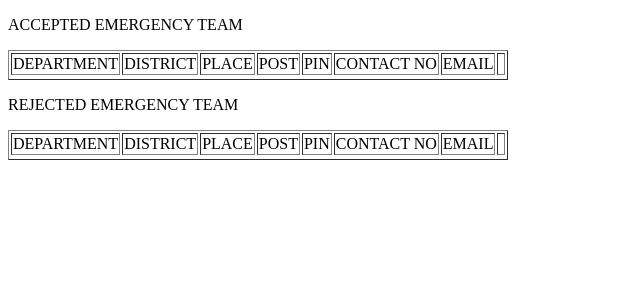
After one commit to shahansv/Crisis-Guard, a Django app: page /admin_manage_emergency_team in a window 1280 px wide. The commit adds this page. Shown: the top 300 px of the page, without its empty margins (0-640 px from the left). Run offline with Django 5.2, Linux system fonts and the light colour scheme; data that the repository does not hold is empty.

Commit message:
Admin module almost done

```diff
--- a/app/urls.py
+++ b/app/urls.py
@@ -35,13 +35,17 @@ urlpatterns = [
 # ADD & MANAGE GUIDELINES
     path('admin_add_guideline',views.admin_add_guideline),
     path('admin_add_guideline_post', views.admin_add_guideline_post),
+    path('admin_manage_guideline',views.admin_manage_guideline),
+    path('admin_search_guideline',views.admin_search_guideline),
+    path('admin_delete_guideline/<id>',views.admin_delete_guideline),
 
-    path('admin_manage_guideline',views.admin_manage_guideline),
+
 
 
 # VERIFY EMERGENCY TEAM
     path('admin_verify_emergency_team',views.admin_verify_emergency_team),
-    path('search_ERT',views.search_ERT),
+    path('admin_manage_emergency_team',views.admin_manage_emergency_team),
+    # path('search_ERT',views.search_ERT),
     path('admin_accept_ERT/<id>',views.admin_accept_ERT),
     path('admin_reject_ERT/<id>',views.admin_reject_ERT),
 
@@ -49,7 +53,7 @@ urlpatterns = [
 
 # MANAGE COMPLAINT
 
-    path('admin_view_camplaint',views.admin_view_camplaint),
+    path('admin_manage_camplaint',views.admin_manage_camplaint),
      path('admin_reply_complaint',views.admin_reply_complaint),
     path('search_complaint',views.search_complaint),
 
@@ -60,8 +64,8 @@ urlpatterns = [
     path('admin_add_notification',views.admin_add_notification),
     path('admin_add_notification_post',views.admin_add_notification_post),
     path('admin_view_notification',views.admin_view_notification),
+    path('admin_manage_notification',views.admin_manage_notification),
     path('admin_delete_notification/<id>',views.admin_delete_notification),
-    path('admin_manage_notification',views.admin_manage_notification),
 
 
 
--- a/app/views.py
+++ b/app/views.py
@@ -182,9 +182,6 @@ def admin_edit_camp_coordinator_post(request):
     place=request.POST["place"]
     post=request.POST["post"]
     pin=request.POST["pin"]
-    fs=FileSystemStorage( )
-    photo = request.FILES["photo"]
-    fsave = fs.save(photo.name, photo)
     obj = camp_coordinator_table.objects.get(id=request.session["coordinatorid"])
     obj.CAMP_id = camp
     obj.name=name
@@ -196,24 +193,8 @@ def admin_edit_camp_coordinator_post(request):
     obj.place=place
     obj.post=post
     obj.pin=pin
-    obj.photo = fsave
     obj.save()
     return HttpResponse('''<script> alert ('CAMP COORDINATOR EDITED');window.location='/admin_manage_camp_coordinator'</script>''')
-
-
-
-
-
-
-
-
-
-
-
-
-
-
-
 
 
 def admin_delete_camp_coordinator(request,id):
@@ -224,23 +205,12 @@ def admin_delete_camp_coordinator(request,id):
 
 
 
-# ADD & MANAGE
-
-
-
-
-
-
-
-
-
-
-def admin_add_emergency_team(request):
-    return render (request,'ADMIN/ADD EMEMRGENCY TEAM.html')
+# ADD & MANAGE GUIDELINES
 
 def admin_add_guideline(request):
     ob = camp_coordinator_table.objects.all()
     return render (request,'ADMIN/ADD GUIDELINE.html',{"data":ob})
+
 
 def admin_add_guideline_post(request):
     camp=request.POST["camp"]
@@ -253,7 +223,70 @@ def admin_add_guideline_post(request):
     obj.date=datetime.datetime.now().date()
     obj.time=datetime.datetime.now().time()
     obj.save()
-    return HttpResponse('''<script> alert ('Inserted');window.location='/admin_view_guideline'</script>''')
+    return HttpResponse('''<script> alert ('GUIDELINE ADDED');window.location='/admin_manage_guideline'</script>''')
+
+
+def admin_manage_guideline(request):
+    ob = Guidelines_table.objects.all()
+    return render (request,'ADMIN\MANAGE GUIDELINE.html',{"val":ob})
+
+
+def admin_delete_guideline(request,id):
+    Guidelines_table.objects.get(id=id).delete()
+    return HttpResponse('''<script> alert('GUIDELINE DELETED');window.location='/admin_manage_guideline';</script>''')
+
+
+def admin_search_guideline(request):
+    name = request.POST['textfield']
+    ob = Guidelines_table.objects.filter(name__icontains=name)
+    return render(request, 'ADMIN/MANAGE GUIDELINE.html', {'val': ob})
+
+
+
+
+
+
+# VERIFY EMERGENCY TEAM
+
+def admin_verify_emergency_team(request):
+    ob=emergency_team_table.objects.filter(LOGIN__type='pending')
+    return render(request, 'ADMIN/VERIFY EMERGENCY TEAM.html', {'val': ob})
+
+def admin_manage_emergency_team(request):
+    ob1=emergency_team_table.objects.filter(LOGIN__type='ert')
+    ob2=emergency_team_table.objects.filter(LOGIN__type='reject')
+    return render(request, 'ADMIN/MANAGE EMERGENCY TEAM.html', {'val1': ob1 ,'val2':ob2})
+
+def admin_accept_ERT(request,id):
+    request.session["ERTid"]=id
+    ob=login_table.objects.get(id=id)
+    ob.type="ert"
+    ob.save()
+    return HttpResponse('''<script> alert ('ACCEPTED');window.location='/admin_manage_emergency_team'</script>''')
+
+def admin_reject_ERT(request,id):
+    request.session["ERTid"]=id
+    ob=login_table.objects.get(id=id)
+    ob.type="reject"
+    ob.save()
+    return HttpResponse('''<script> alert ('REJECTED');window.location='/admin_manage_emergency_team'</script>''')
+
+
+# def search_ERT(request):
+#     district=request.POST['textfield']
+#     ob = emergency_team_table.objects.filter(district__icontains=district)
+#     return render(request, 'ADMIN/ EMERGENCY TEAM.html', {'val': ob})
+
+
+# MANAGE COMPLAINT
+
+def admin_manage_camplaint(request):
+    ob=complaint_table.objects.all()
+    return render (request,'ADMIN/VIEW COMPLAINT.html',{'val':ob})
+
+
+# MANAGE NOTIFICATION
+
 
 def admin_add_notification(request):
     return render (request,'ADMIN/ADD NOTIFICATION.html')
@@ -289,18 +322,10 @@ def admin_reply_complaint(request):
     return render (request,'ADMIN/REPLY COMPLAINT.html')
 
 
-def admin_verify_emergency_team(request):
-    ob=emergency_team_table.objects.filter(LOGIN__type='pending')
-    return render(request, 'ADMIN/VERIFY EMERGENCY TEAM.html', {'val': ob})
 
 
 
 
-
-def search_ERT(request):
-    district=request.POST['textfield']
-    ob = emergency_team_table.objects.filter(district__icontains=district)
-    return render(request, 'ADMIN/VERIFY EMERGENCY TEAM.html', {'val': ob})
 
 
 
@@ -318,20 +343,6 @@ def search_member(request):
 
 
 
-
-def admin_accept_ERT(request,id):
-    request.session["ERTid"]=id
-    ob=login_table.objects.get(id=id)
-    ob.type="ert"
-    ob.save()
-    return HttpResponse('''<script> alert ('ACCEPTED');window.location='/admin_verify_emergency_team'</script>''')
-
-def admin_reject_ERT(request,id):
-    request.session["ERTid"]=id
-    ob=login_table.objects.get(id=id)
-    ob.type="reject"
-    ob.save()
-    return HttpResponse('''<script> alert ('rejected');window.location='/admin_verify_emergency_team'</script>''')
 
 
 
@@ -403,13 +414,6 @@ def admin_delete_notification(request,id):
     notification_table.objects.get(id=id).delete()
     return HttpResponse('''<script> alert('NOTIFICATION DELETED');window.location='/admin_view_notification';</script>''')
 
-def admin_view_camplaint(request):
-    ob=complaint_table.objects.all()
-    return render (request,'ADMIN/VIEW COMPLAINT.html',{'val':ob})
-
-def admin_manage_guideline(request):
-    ob = Guidelines_table.objects.all()
-    return render (request,'ADMIN/VIEW GUIDElLINE.html',{"val":ob})
 
 def coordinator_add_member(request):
     return render (request,'CAMP COORDINATOR/ADD MEMBER.html')
--- /dev/null
+++ b/media/guideline.txt
@@ -0,0 +1 @@
+THIS IS A GUIDELINE FILE
--- /dev/null
+++ b/media/guideline_vyGk5rl.txt
@@ -0,0 +1 @@
+THIS IS A GUIDELINE FILE
--- a/templates/ADMIN/ADD GUIDELINE.html
+++ b/templates/ADMIN/ADD GUIDELINE.html
@@ -7,7 +7,7 @@
 
 <body>
 <form action="/admin_add_guideline_post" method="post" enctype="multipart/form-data" name="form1" id="form1">
-  <table width="244" border="1">
+  <table border="1">
     <tr>
       <td>CAMP</td>
       <td><label>
@@ -25,8 +25,7 @@
       </label></td>
     </tr>
     <tr>
-      <td>&nbsp;</td>
-      <td><label>
+      <td colspan="2"><label>
         <input type="submit" name="Submit" value="Submit" />
       </label></td>
     </tr>
--- a/templates/ADMIN/ADMIN HOME PAGE.html
+++ b/templates/ADMIN/ADMIN HOME PAGE.html
@@ -29,6 +29,9 @@
           <td><a href="admin_verify_emergency_team">VERIFY EMERGENCY RESPONSE TEAM</a></td>
         </tr>
         <tr>
+          <td><a href="admin_manage_emergency_team">MANAGE EMERGENCY RESPONSE TEAM</a></td>
+        </tr>
+        <tr>
           <td><a href="admin_manage_camplaint">MANAGE COMPLAINT </a></td>
         </tr>
         <tr>
--- /dev/null
+++ b/templates/ADMIN/MANAGE EMERGENCY TEAM.html
@@ -0,0 +1,82 @@
+<!DOCTYPE html PUBLIC "-//W3C//DTD XHTML 1.0 Transitional//EN" "http://www.w3.org/TR/xhtml1/DTD/xhtml1-transitional.dtd">
+<html xmlns="http://www.w3.org/1999/xhtml">
+<head>
+<meta http-equiv="Content-Type" content="text/html; charset=iso-8859-1" />
+<title>Untitled Document</title>
+</head>
+
+<body>
+<form id="form1" name="form1" method="post" action="">
+  <p>ACCEPTED EMERGENCY TEAM</p>
+<table  border="1">
+  {% comment %} <tr>
+    <td colspan="8">
+      <label>
+        <input type="text" name="textfield" />
+      </label>
+      <label>
+        <input type="submit" name="Submit2" value="SEARCH" />
+      </label>
+    </td>
+  </tr> {% endcomment %}
+  <tr>
+    <td>DEPARTMENT</td>
+    <td>DISTRICT</td>
+    <td>PLACE</td>
+    <td>POST</td>
+    <td>PIN</td>
+    <td>CONTACT NO</td>
+    <td>EMAIL</td>
+    <td>&nbsp;</td>
+  </tr>
+  <tr>
+    {% for i in val1 %}
+    <td>{{ i.department }}</td>
+    <td>&nbsp;{{ i.district }}</td>
+    <td>{{ i.place }}</td>
+    <td>&nbsp;{{ i.post }}</td>
+    <td>{{ i.pin }}</td>
+    <td>&nbsp;{{ i.ContactNo }}</td>
+    <td>{{ i.email }}</td>
+    <td><a href="/admin_reject_ERT/{{ i.LOGIN.id }}">REJECT</a></td>
+  </tr>
+  {% endfor %}
+</table>
+</form>
+<form id="form2" name="form2" method="post" action="">
+  <p>REJECTED EMERGENCY TEAM</p>
+  <table  border="1">
+    {% comment %} <tr>
+      <td colspan="8"><label>
+        <input type="text" name="textfield3" />
+        </label>
+          <label>
+          <input type="submit" name="Submit3" value="SEARCH" />
+          </label>
+      </td>
+    </tr> {% endcomment %}
+    <tr>
+      <td>DEPARTMENT</td>
+      <td>DISTRICT</td>
+      <td>PLACE</td>
+      <td>POST</td>
+      <td>PIN</td>
+      <td>CONTACT NO</td>
+      <td>EMAIL</td>
+      <td>&nbsp;</td>
+    </tr>
+    <tr> {% for i in val2 %}
+      <td>{{ i.department }}</td>
+      <td>&nbsp;{{ i.district }}</td>
+      <td>{{ i.place }}</td>
+      <td>&nbsp;{{ i.post }}</td>
+      <td>{{ i.pin }}</td>
+      <td>&nbsp;{{ i.ContactNo }}</td>
+      <td>{{ i.email }}</td>
+      <td><a href="/admin_accept_ERT/{{ i.LOGIN.id }}">ACCEPT</a></td>
+    </tr>
+    {% endfor %}
+  </table>
+</form>
+</body>
+</html>
```
Also changed, not shown: templates/ADMIN/ADD EMEMRGENCY TEAM.html (deleted, +0 -52 lines), templates/ADMIN/EDIT CAMP COORDINATOR.html (+4 -11 lines), templates/ADMIN/MANAGE GUIDELINE.html (added, +37 -0 lines), templates/ADMIN/VERIFY EMERGENCY TEAM.html (+8 -15 lines), templates/ADMIN/VIEW GUIDElLINE.html (deleted, +0 -30 lines), media/guideline_cdI7sth.txt (added), media/guideline_iSzk6m0.txt (added), media/mount_scenery-alps-cloud-plant-mountain_8r9a3lt.jpg (added), 5 other files.
